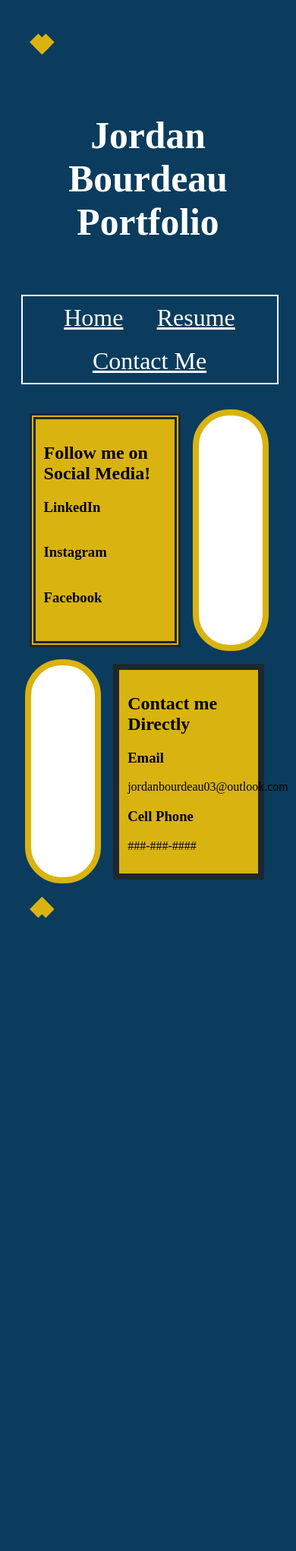
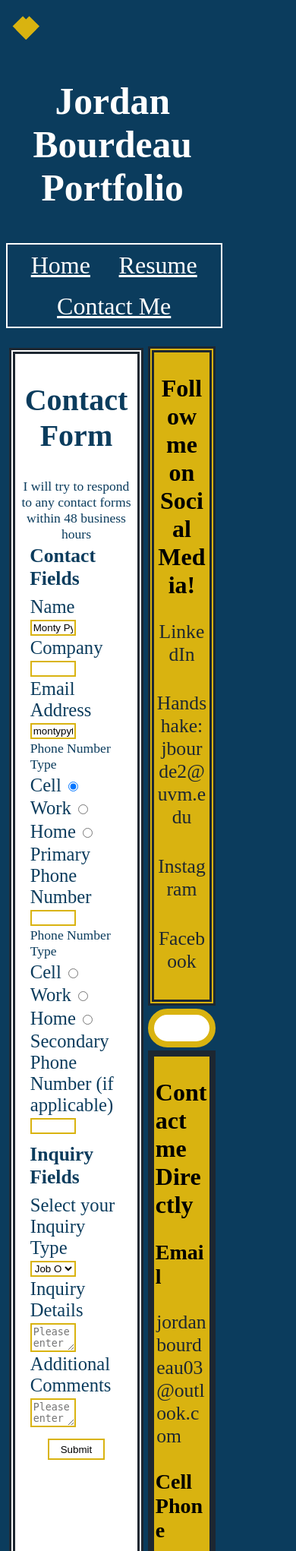
Before and after one commit to JBourds/jbourds.github.io, a PHP site: page /contact.html in a window 390 px wide. Shown: the top 2042 px of the page at 76% size. Before the commit the page ends 1209 px from the top, so only its background shows below. Run offline with PHP 8.4, Linux system fonts and the light colour scheme.

Commit message:
Did some stylistic tidying up, started working on media queries for different sized screens.

```diff
--- a/contact.html
+++ b/contact.html
@@ -8,6 +8,9 @@
         <meta name="Description" content="Jordan Bourdeau Programming Portfolio">
         <link rel="stylesheet" type="text/css" href="css/main.css" />
         <link rel="stylesheet" type="text/css" href="css/contact_styles.css" />
+        <link rel="stylesheet" type="text/css" media="(max-width: 600px)" href="css/phone.css">
+        <link rel="stylesheet" type="text/css" media="(max-width: 1100px)" href="css/tablet.css">
+        <link rel="stylesheet" type="text/css" media="(min-width: 3000px)" href="css/ultrawide.css">
     </head>
 
 
@@ -30,17 +33,122 @@
 
         <main id="main" class="main grid-layout">
 
+            <section class="form">
+                <form id="contact-form" action="contact.html" method="post">
+
+                    <h2 class="form-title">Contact Form</h2>
+                    <p class="center">I will try to respond to any contact forms within 48 business hours</p>
+                    <fieldset id="contact-fields">
+                        <legend class="bold">Contact Fields</legend>
+
+                        <p>
+                            <label for="txtName" class="block">Name</label>
+                            <input id="txtName" type="text" name="txtName" value="Monty Python" required="" class="wide-input">
+                        </p>
+
+                        <p>
+                            <label for="txtCompany" class="block">Company</label>
+                            <input id="txtCompany" type="text" name="txtCompany" class="wide-input">
+                        </p>
+
+                        <p>
+                            <label for="txtEmailAddress" class="block">Email Address</label>
+                            <input id="txtEmailAddress" type="text" name="txtEmailAddress" value="montypython@gmail.com" required="" class="wide-input">
+                        </p>
+
+                        <p>Phone Number Type</p>
+
+                        <p>
+                            <label for="radPhoneNumber">Cell</label>
+                            <input id="radPhoneNumber" type="radio" name="radPhoneNumber" value="cell" checked="" required="">
+                        </p>
+                        <p>
+                            <label for="radPhoneNumber">Work</label>
+                            <input id="radPhoneNumber" type="radio" name="radPhoneNumber" value="work" required="">
+
+                        </p>
+                        <p>
+                            <label for="radPhoneNumber">Home</label>
+                            <input id="radPhoneNumber" type="radio" name="radPhoneNumber" value="home" required="">
+
+                        </p>
+
+                        <p>
+                            <label for="txtPhoneNumber" class="block">Primary Phone Number</label>
+                            <input id="txtPhoneNumber" type="text" name="txtPhoneNumber" value="" required="" class="wide-input">
+
+                        </p>
+
+                        <p>Phone Number Type</p>
+
+                        <p>
+                            <label for="radSecondPhoneNumber">Cell</label>
+                            <input id="radSecondPhoneNumber" type="radio" name="radSecondPhoneNumber" value="cell">
+
+                        </p>
+                        <p>
+                            <label for="radSecondPhoneNumber">Work</label>
+                            <input id="radSecondPhoneNumber" type="radio" name="radSecondPhoneNumber" value="work">
+
+                        </p>
+                        <p>
+                            <label for="radSecondPhoneNumber">Home</label>
+                            <input id="radSecondPhoneNumber" type="radio" name="radSecondPhoneNumber" value="home">
+
+                        </p>
+
+                        <p>
+                            <label for="txtSecondPhoneNumber" class="block">Secondary Phone Number (if applicable)</label>
+                            <input id="txtSecondPhoneNumber" type="text" name="txtSecondPhoneNumber" value="" class="wide-input">
+
+                        </p>
+                    </fieldset>
+
+                    <fieldset id="inquiry-fields">
+                        <legend class="bold">Inquiry Fields</legend>
+
+                        <p>
+                            <label for="lstInquiryType" class="block">Select your Inquiry Type</label>
+                            <select name="lstInquiryType" name="lstInquiryType" required="" size="1" class="wide-input">
+                                <option vale="job-opportunity">Job Opportunity</option>
+                                <option value="commission">Commission</option>
+                                <option value="question">Question</option>
+                                <option value="other">Other</option>
+                            </select>
+                        </p>
+
+                        <p>
+                            <label class="block" for="txtInquiryDetails">Inquiry Details</label>
+                            <textarea id="txtInquiryDetails" name="txtInquiryDetails" placeholder="Please enter any details related to your inquiry" class="wide-input"></textarea>
+                        </p>
+
+                        <p>
+                            <label class="block" for="txtAdditionalComments">Additional Comments</label>
+                            <textarea id="txtAdditionalComments" name="txtAdditionalComments" placeholder="Please enter any additional comments you have" class="wide-input"></textarea>
+                        </p>
+                    </fieldset>
+                    <p class="center">
+                        <input type="submit" value="Submit" class="wide-input submit">
+                    </p>
+                </form>
+
+            </section>
+
             <section class="socials">
                 <h2>Follow me on Social Media!</h2>
-                <h3>LinkedIn</h3>
+                <a href="" class="center social-link">LinkedIn</a>
                 <figure>
                     <img src="">
                 </figure>
-                <h3>Instagram</h3>
+                <a href="https://joinhandshake.com/employers/" class="center social-link">Handshake: jbourde2@uvm.edu</a>
                 <figure>
                     <img src="">
                 </figure>
-                <h3>Facebook</h3>
+                <a href="https://www.instagram.com/jordan_bourdeau/?hl=en" class="center social-link">Instagram</a>
+                <figure>
+                    <img src="">
+                </figure>
+                <a href="https://www.facebook.com/jordan.bourdeau.5" class="center social-link">Facebook</a>
                 <figure>
                     <img src="">
                 </figure>
@@ -56,16 +164,9 @@
             <section class="direct-contact">
                 <h2>Contact me Directly</h2>
                 <h3>Email</h3>
-                <p>jordanbourdeau03@outlook.com</p>
+                <a href="mailto:jordanbourdeau03@outlook.com" class="contact-link">jordanbourdeau03@outlook.com</a>
                 <h3>Cell Phone</h3>
-                <p>###-###-####</p>
-            </section>
-
-            <section class="image2">
-                <figure>
-                    <img>
-                    <figcaption></figcaption>
-                </figure>
+                <a href="tel:+1(802)7823288" class="contact-link">802-782-3288</a>
             </section>
 
         </main>
--- a/css/contact_styles.css
+++ b/css/contact_styles.css
@@ -3,8 +3,62 @@
   align-content: center;
   grid-template-columns: 33% 33% 33%;
   grid-template-areas:
-      "socials socials image1"
-      "image2 direct-contact direct-contact";
+      "form form socials"
+      "form form image1"
+      "form form image1"
+      "form form direct-contact";
+}
+
+.form {
+  grid-area: form;
+  position: relative;
+  background-color: white;
+  border: .5em double var(--ivoryBlack);
+}
+
+input, select, textarea {
+  border: .2em solid var(--goldLeaf);
+  background-color: white;
+}
+
+input:focus, select:focus, textarea:focus {
+  transform: scale(1.15, 1.15);
+  margin: 5%;
+  border: .35em solid var(--goldLeaf);
+}
+
+.form-title, legend, label, form p {
+  color: var(--prussianBlue);
+}
+
+.form-title {
+  font-size: 2.5em;
+  text-align: center;
+}
+
+.wide-input {
+  width: 50%;
+}
+
+.submit {
+  padding: 3%;
+}
+
+fieldset {
+  border: none;
+}
+
+legend {
+  font-size: 1.6em;
+}
+
+form p {
+  margin: var(--defaultMargins);
+}
+
+label {
+  font-size: 1.4em;
+  margin-bottom: 2%;
 }
 
 .socials {
@@ -12,6 +66,28 @@
   position: relative;
   background-color: var(--goldLeaf);
   border: .5em double var(--ivoryBlack);
+  text-align: center;
+}
+
+.socials h2, .direct-contact h2 {
+  font-size: 2em;
+}
+
+.direct-contact h3 {
+  font-size: 1.75em;
+}
+
+.social-link, .contact-link {
+  font-size: 1.6em;
+  text-decoration: none;
+  color: var(--ivoryBlack);
+  display: block;
+  padding: var(--defaultPadding);
+}
+
+.social-link:hover, .contact-link:hover {
+  background-color: white;
+  border: .15em double var(--ivoryBlack);
 }
 
 .image1 {
@@ -28,11 +104,3 @@
   background-color: var(--goldLeaf);
   border: .5em solid var(--ivoryBlack);
 }
-
-.image2 {
-  grid-area: image2;
-  position: relative;
-  background-color: white;
-  border-radius: 3em;
-  border: .5em solid var(--goldLeaf);
-}
--- a/css/index_styles.css
+++ b/css/index_styles.css
@@ -84,7 +84,7 @@ header {
 
 section {
     background-color: white;
-    border: .35em solid var(--ivoryBlack);
+    border: .5em double var(--ivoryBlack);
 }
 
 main {
@@ -95,13 +95,13 @@ li {
     margin: 5%;
 }
 
-.section-list li a {
+.section-list li a, a.aboutMe {
     color: var(--ivoryBlack);
     font-size: 1.35em;
     padding: 3%;
 }
 
-.section-list li a:hover {
+.section-list li a:hover, a.aboutMe:hover {
     color: var(--goldLeaf);
     background-color: var(--prussianBlue);
     border: .15em solid black;
--- a/css/main.css
+++ b/css/main.css
@@ -54,8 +54,16 @@
     display: inline;
 }
 
+.block {
+    display: block;
+}
+
 .right {
     float: right;
+}
+
+.center {
+    text-align: center;
 }
 
 body {
--- /dev/null
+++ b/css/phone.css
@@ -0,0 +1,42 @@
+:root {
+    --defaultMargins: 2%;
+    --defaultPadding: 2%;
+}
+
+body {
+    margin: 0%;
+    padding: 0%;
+    width: 75%;
+}
+
+.inline, .inline-block {
+    display: "block"
+}
+
+.right, .left {
+    float: none;
+}
+
+h1 {
+    font-size: 1.25em;
+}
+
+h2 {
+    font-size: 1.2em;
+}
+
+h3 {
+    font-size: 1.15em;
+}
+
+h4 {
+    font-size: 1.1em;
+}
+
+p, a, li {
+    font-size: 1em;
+}
+
+h1, h2, h3, h4, p, a, li {
+    overflow-wrap: break-word;
+}
--- a/css/resume_styles.css
+++ b/css/resume_styles.css
@@ -15,7 +15,7 @@ h3 {
     font-size: 1.6em;
 }
 
-p, #main a {
+p, #main a, li {
     font-size: 1.4em;
 }
 
@@ -29,6 +29,7 @@ main {
     border: .25em solid black;
     background-color: white;
     font-family: "Garamond-Classico-SC", "Copperplate-Gothic", "Sans-Serif";
+    border: .5em double var(--ivoryBlack);
 }
 
 .address {
--- /dev/null
+++ b/css/tablet.css
@@ -0,0 +1,27 @@
+.inline, .inline-block {
+    display: "block"
+}
+
+.right, .left {
+    float: none;
+}
+
+h1 {
+    font-size: 1.5em;
+}
+
+h2 {
+    font-size: 1.4em;
+}
+
+h3 {
+    font-size: 1.3em;
+}
+
+h4 {
+    font-size: 1.2em;
+}
+
+p, a, li {
+    font-size: 1.1em;
+}
```
Also changed, not shown: index.html (+10 -20 lines), resume.html (+8 -19 lines), css/ultrawide.css (added).
